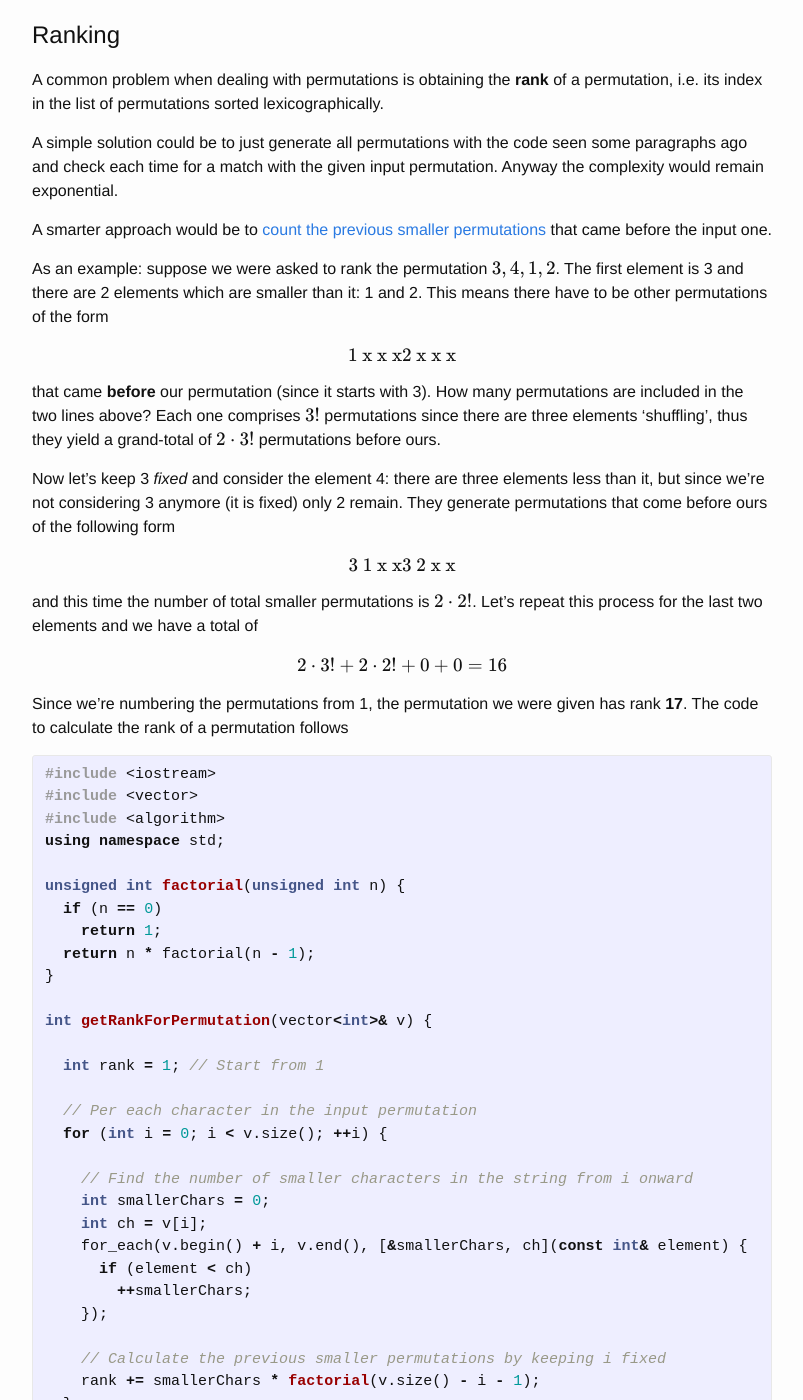
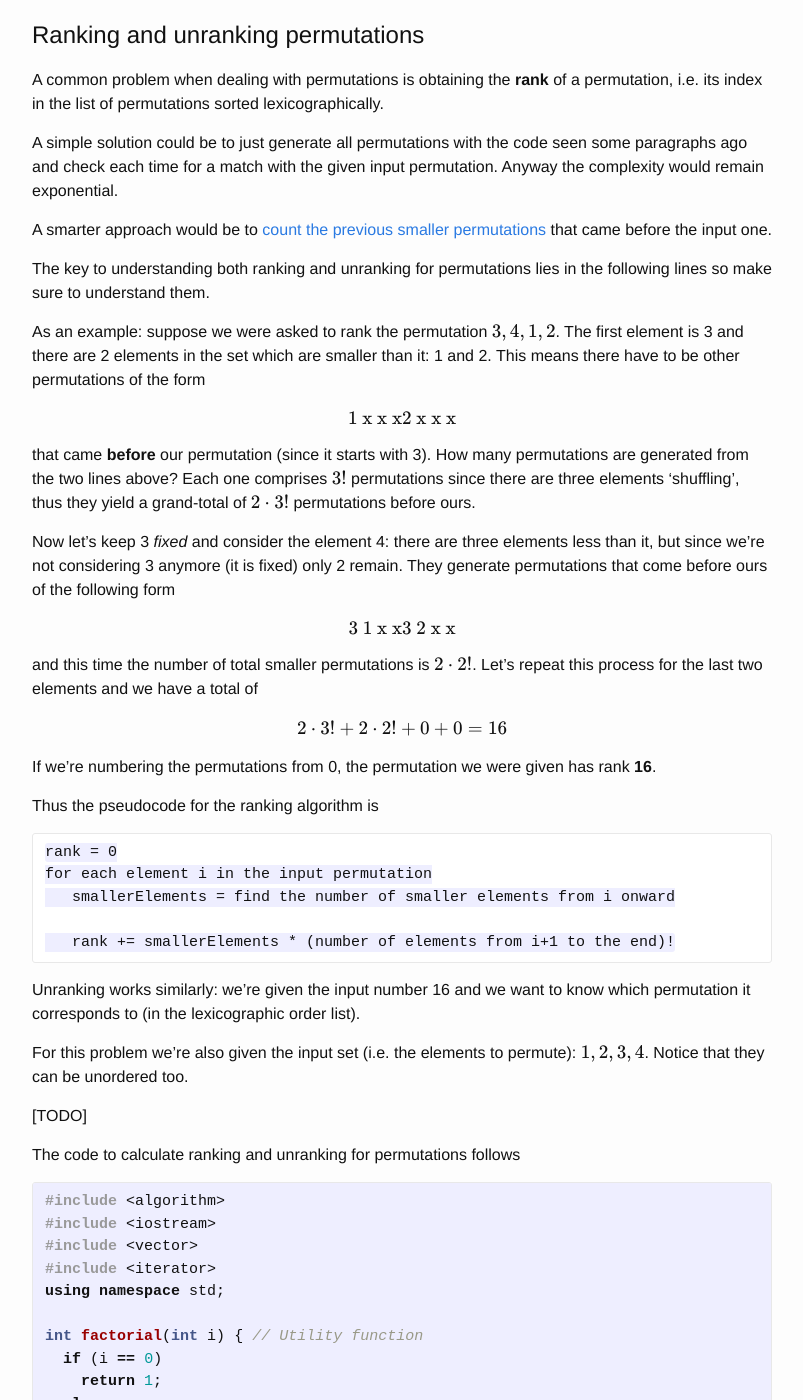
Before and after one commit to marcodiiga/marcodiiga.github.io, a Jekyll site: the page built from _posts/2015-07-28-permutations-and-combinations.markdown, in a window 1280 px wide and 1400 px high, scrolled down 4711 px. Shown: the whole window, without its empty margins (238-1041 px from the left). Built offline with Jekyll 4.4.1, drawn with Linux system fonts in a browser that asks for light colours; formulas are drawn with MathJax 3; some of the changed text lies outside the part shown.

Commit message:
new perm/comb

```diff
--- a/_posts/2015-07-28-permutations-and-combinations.markdown
+++ b/_posts/2015-07-28-permutations-and-combinations.markdown
@@ -129,8 +129,8 @@ int main() {
 
 Both the permutations and combinations algorithms presented make use of the backtracking
 paradigm and have complexity of \\( O(n!) \\) and \\( O(2^n) \\). They're intended
-as naive algorithms to generate combinations and permutations. Other more efficient
-but more complex methods (e.g. [Heap](https://en.wikipedia.org/wiki/Heap%27s_algorithm))
+as naive algorithms to generate combinations and permutations. It has to be noted that
+other more efficient but more complex methods (e.g. [Heap](https://en.wikipedia.org/wiki/Heap%27s_algorithm))
 are available.
 
 
@@ -216,8 +216,8 @@ The algorithm above also allows us to quickly find the next duplicate of a given
 permutation (it is trivial to substitute the input permutation to the first result
   of the `std::sort` line).
 
-Ranking
-=======
+Ranking and unranking permutations
+==================================
 A common problem when dealing with permutations is obtaining the **rank** of a permutation,
 i.e. its index in the list of permutations sorted lexicographically.
 
@@ -228,15 +228,18 @@ the complexity would remain exponential.
 A smarter approach would be to [count the previous smaller permutations](http://www.geeksforgeeks.org/lexicographic-rank-of-a-string/)
 that came before the input one.
 
+The key to understanding both ranking and unranking for permutations lies in the
+following lines so make sure to understand them.
+
 As an example: suppose we were asked to rank the permutation \\( \{ 3,4,1,2 \} \\).
-The first element is 3 and there are 2 elements which are smaller than it: 1
+The first element is 3 and there are 2 elements in the set which are smaller than it: 1
 and 2. This means there have to be other permutations of the form
 
 $$ \text{1 x x x} \\
    \text{2 x x x} $$
 
 that came **before** our permutation (since it starts with 3). How many permutations
-are included in the two lines above? Each one comprises \\( 3! \\) permutations
+are generated from the two lines above? Each one comprises \\( 3! \\) permutations
 since there are three elements 'shuffling', thus they yield a grand-total of
 \\( 2 \cdot 3! \\) permutations before ours.
 
@@ -252,24 +255,46 @@ Let's repeat this process for the last two elements and we have a total of
 
 $$ 2 \cdot 3! + 2 \cdot 2! + 0 + 0 = 16 $$
 
-Since we're numbering the permutations from 1, the permutation we were given has
-rank **17**. The code to calculate the rank of a permutation follows
+If we're numbering the permutations from 0, the permutation we were given has
+rank **16**.
+
+Thus the pseudocode for the ranking algorithm is
+
+    rank = 0
+    for each element i in the input permutation
+       smallerElements = find the number of smaller elements from i onward
+
+       rank += smallerElements * (number of elements from i+1 to the end)!
+
+
+Unranking works similarly: we're given the input number 16 and we want to know
+which permutation it corresponds to (in the lexicographic order list).
+
+For this problem we're also given the input set (i.e. the elements to permute):
+\\( \{ 1,2,3,4 \} \\). Notice that they can be unordered too.
+
+[TODO]
+
+
+The code to calculate ranking and unranking for permutations follows
 
 {% highlight c++ %}
+#include <algorithm>
 #include <iostream>
 #include <vector>
-#include <algorithm>
+#include <iterator>
 using namespace std;
 
-unsigned int factorial(unsigned int n) {
-  if (n == 0)
+int factorial(int i) { // Utility function
+  if (i == 0)
     return 1;
-  return n * factorial(n - 1);
+  else
+    return i*factorial(i - 1);
 }
 
-int getRankForPermutation(vector<int>& v) {
+int getRankForPermutation(const vector<int>& v) {
 
-  int rank = 1; // Start from 1
+  int rank = 0; // Start from 0
 
   // Per each character in the input permutation
   for (int i = 0; i < v.size(); ++i) {
@@ -283,22 +308,71 @@ int getRankForPermutation(vector<int>& v) {
     });
 
     // Calculate the previous smaller permutations by keeping i fixed
-    rank += smallerChars * factorial(v.size() - i - 1);
+    rank += smallerChars * factorial(static_cast<int>(v.size()) - i - 1);
   }
 
   return rank;
 }
 
-int main() {
-  vector<int> vec = { 3, 4, 1, 2 };
-  cout << "Rank is " << getRankForPermutation(vec); // 17
+vector<int> unrankPermutation(vector<int> vec, int rank) {
+
+  sort(vec.begin(), vec.end()); // Sort the input set so that we have each index
+                                // telling us how many elements are there less than it
+
+  int remainingIndex = rank;
+  vector<int> solution;
+  while (vec.size() > 0) {
+
+    int maximumFound = -1;
+    int i = 0;
+    for (; i < vec.size(); ++i) {
+      // Calculate the previous permutations with this element as the leading element
+      int previousPermutations = i * factorial(static_cast<int>(vec.size()) - 1);
+
+      // The important check here is whether the previous permutations fit into the
+      // rank we were given. Notice that the remaining index might even be zero. In that
+      // case we just position the last elements of the permutation.
+      if (previousPermutations > maximumFound && previousPermutations <= remainingIndex)
+        maximumFound = previousPermutations;
+      else if (previousPermutations > remainingIndex) { // We're not allowed to exceed the rank
+        break;
+      }
+    }
+    --i; // i was the solution either if we found a maximum or we terminated our variables
+
+    solution.push_back(vec[i]);
+    remainingIndex -= maximumFound;
+    vec.erase(vec.begin() + i);
+  }
+
+  return solution;
+}
+
+int main(int argc, char * argv[]) {
+
+  vector<int> vec = { 4, 3, 2, 1 };
+  int rank;
+
+  cout << "~-~-~-~ Indices are 0-based ~-~-~-~" << endl << endl;
+
+  rank = getRankForPermutation(vec);
+  cout << "Rank for permutation { ";
+  copy(vec.begin(), vec.end(), ostream_iterator<int>(cout, " "));
+  cout << "} is " << rank << endl << endl;
+
+
+  vector<int> permutation = unrankPermutation(vec, rank);
+  cout << "Rank " << rank << " permutation is { ";
+  copy(permutation.begin(), permutation.end(), ostream_iterator<int>(cout, " "));
+  cout << "}" << endl;
+
   return 0;
 }
 {% endhighlight %}
 
-Complexity: \\( O(n^2) \\). Precomputing or using a table for the factorial
+Complexity for the algorithms: \\( O(n^2) \\). Precomputing or using a table for the factorial
 calculations would reduce the runtime. The code above could also work for duplicate
-characters but
+characters but it would need some adjustments, in particular:
 
 1. The duplicate characters would have to be included as smaller elements
 
```
Also changed, not shown: other parts of _posts/2015-07-28-permutations-and-combinations.markdown (+1 -1 lines).
